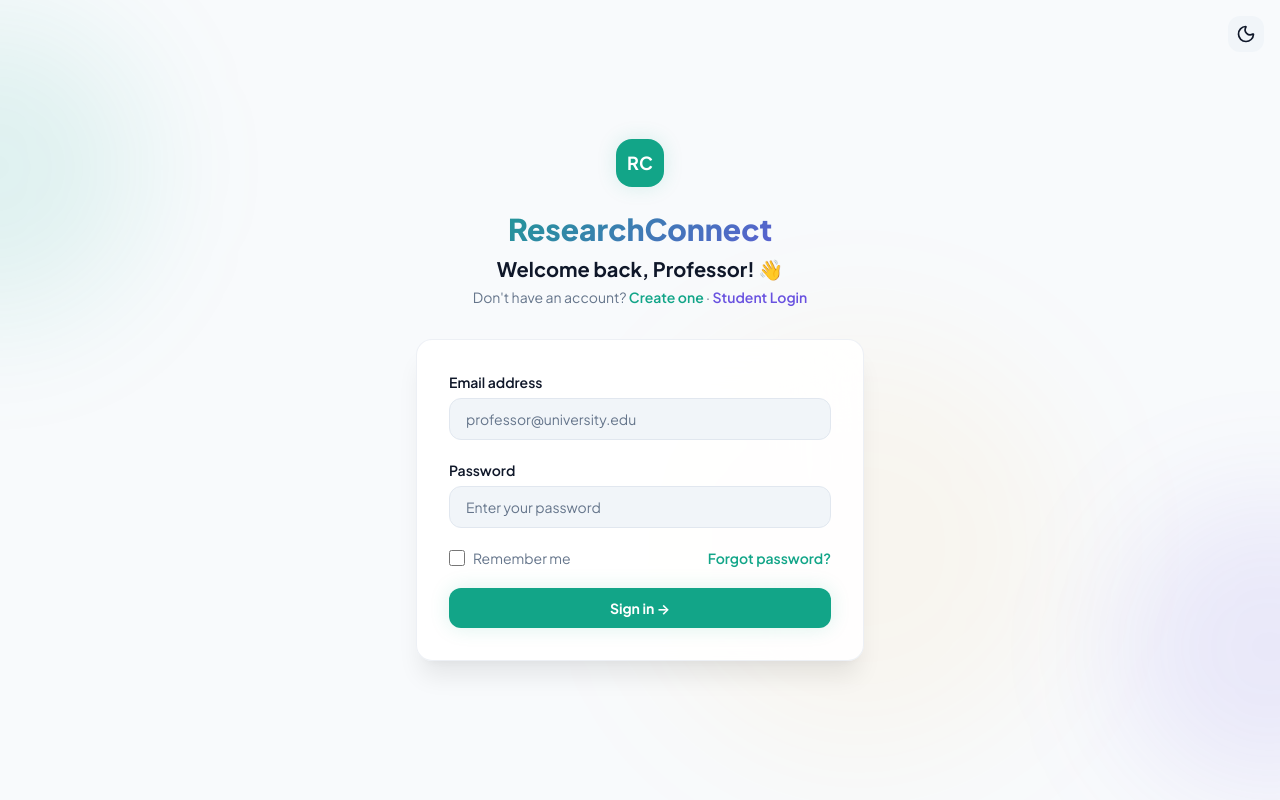
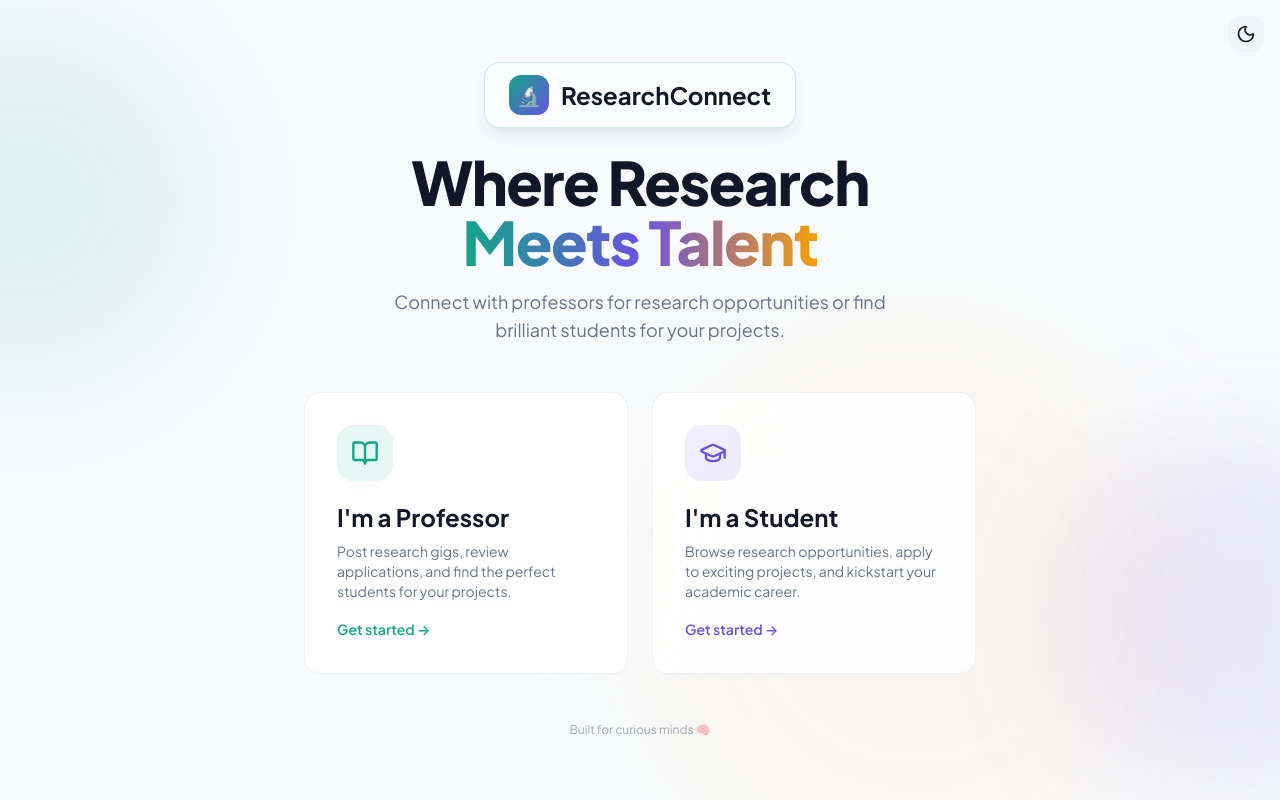
Before and after one commit to sid77x/profhub, a React (Vite) app in the folder frontend/: page / in a window 1280 px wide. Before the commit this address led to /login. Built offline with nearby package versions, Linux system fonts and the light colour scheme.

Commit message:
frontend enhancement 😄

```diff
--- a/frontend/src/App.tsx
+++ b/frontend/src/App.tsx
@@ -1,9 +1,10 @@
 import React from 'react';
-import { BrowserRouter as Router, Routes, Route, Navigate } from 'react-router-dom';
+import { BrowserRouter as Router, Routes, Route } from 'react-router-dom';
 import { Toaster } from 'react-hot-toast';
 import { ProtectedRoute } from './components/ProtectedRoute';
 import ProfessorLayout from './components/Layout/ProfessorLayout';
 import StudentLayout from './components/Layout/StudentLayout';
+import HomePage from './pages/HomePage';
 import Dashboard from './pages/professor/Dashboard';
 import Profile from './pages/professor/Profile';
 import OpenGigs from './pages/professor/OpenGigs';
@@ -54,7 +55,7 @@ const App: React.FC = () => {
       />
       <Routes>
         {/* Landing / Home */}
-        <Route path="/" element={<Navigate to="/login" replace />} />
+        <Route path="/" element={<HomePage />} />
 
         {/* Professor Auth */}
         <Route path="/login" element={<Login />} />
--- /dev/null
+++ b/frontend/src/pages/HomePage.tsx
@@ -0,0 +1,106 @@
+import React from 'react';
+import { useNavigate } from 'react-router-dom';
+import { motion } from 'framer-motion';
+import { GraduationCap, BookOpen } from 'lucide-react';
+import ThemeToggle from '../components/ThemeToggle';
+
+const HomePage: React.FC = () => {
+  const navigate = useNavigate();
+
+  return (
+    <div className="min-h-screen bg-background flex flex-col items-center justify-center p-4 relative overflow-hidden">
+      {/* Blobs */}
+      <div className="absolute top-0 -left-40 w-96 h-96 bg-primary/10 rounded-full blur-3xl animate-blob" />
+      <div className="absolute bottom-0 -right-40 w-96 h-96 bg-secondary/10 rounded-full blur-3xl animate-blob animation-delay-2000" />
+      <div className="absolute top-1/2 left-1/2 -translate-x-1/2 -translate-y-1/2 w-[500px] h-[500px] bg-accent/5 rounded-full blur-3xl animate-blob animation-delay-4000" />
+
+      <div className="absolute top-4 right-4 z-20"><ThemeToggle /></div>
+
+      {/* Hero */}
+      <motion.div
+        initial={{ opacity: 0, y: -20 }}
+        animate={{ opacity: 1, y: 0 }}
+        transition={{ duration: 0.5 }}
+        className="text-center mb-12 relative z-10"
+      >
+        <motion.div
+          initial={{ scale: 0.8, opacity: 0 }}
+          animate={{ scale: 1, opacity: 1 }}
+          transition={{ delay: 0.1, duration: 0.4 }}
+          className="inline-flex items-center gap-3 px-6 py-3 rounded-2xl bg-card/50 backdrop-blur-sm border border-primary/20 mb-6 shadow-lg"
+        >
+          <div className="w-10 h-10 rounded-xl bg-gradient-to-br from-primary to-secondary flex items-center justify-center">
+            <span className="text-xl">🔬</span>
+          </div>
+          <span className="text-2xl font-bold text-foreground">ResearchConnect</span>
+        </motion.div>
+        <h1 className="text-5xl md:text-6xl font-extrabold text-foreground mb-4 tracking-tight">
+          Where Research<br />
+          <span className="bg-gradient-to-r from-primary via-secondary to-accent bg-clip-text text-transparent">
+            Meets Talent
+          </span>
+        </h1>
+        <p className="text-lg text-muted-foreground max-w-lg mx-auto">
+          Connect with professors for research opportunities or find brilliant students for your projects.
+        </p>
+      </motion.div>
+
+      {/* Cards */}
+      <div className="flex flex-col sm:flex-row gap-6 relative z-10 w-full max-w-2xl">
+        <motion.button
+          initial={{ opacity: 0, x: -30 }}
+          animate={{ opacity: 1, x: 0 }}
+          transition={{ delay: 0.3, duration: 0.4 }}
+          whileHover={{ y: -6, scale: 1.02 }}
+          whileTap={{ scale: 0.98 }}
+          onClick={() => navigate('/login')}
+          className="flex-1 glass-strong rounded-2xl p-8 text-left group cursor-pointer border border-primary/20 hover:border-primary/40 transition-all duration-300"
+        >
+          <div className="w-14 h-14 rounded-2xl bg-primary/10 flex items-center justify-center mb-5 group-hover:bg-primary/20 transition-colors">
+            <BookOpen className="w-7 h-7 text-primary" />
+          </div>
+          <h2 className="text-2xl font-bold text-foreground mb-2">I'm a Professor</h2>
+          <p className="text-muted-foreground text-sm mb-4">
+            Post research gigs, review applications, and find the perfect students for your projects.
+          </p>
+          <span className="text-primary font-semibold text-sm group-hover:translate-x-1 inline-block transition-transform">
+            Get started →
+          </span>
+        </motion.button>
+
+        <motion.button
+          initial={{ opacity: 0, x: 30 }}
+          animate={{ opacity: 1, x: 0 }}
+          transition={{ delay: 0.4, duration: 0.4 }}
+          whileHover={{ y: -6, scale: 1.02 }}
+          whileTap={{ scale: 0.98 }}
+          onClick={() => navigate('/student/login')}
+          className="flex-1 glass-strong rounded-2xl p-8 text-left group cursor-pointer border border-secondary/20 hover:border-secondary/40 transition-all duration-300"
+        >
+          <div className="w-14 h-14 rounded-2xl bg-secondary/10 flex items-center justify-center mb-5 group-hover:bg-secondary/20 transition-colors">
+            <GraduationCap className="w-7 h-7 text-secondary" />
+          </div>
+          <h2 className="text-2xl font-bold text-foreground mb-2">I'm a Student</h2>
+          <p className="text-muted-foreground text-sm mb-4">
+            Browse research opportunities, apply to exciting projects, and kickstart your academic career.
+          </p>
+          <span className="text-secondary font-semibold text-sm group-hover:translate-x-1 inline-block transition-transform">
+            Get started →
+          </span>
+        </motion.button>
+      </div>
+
+      {/* Footer */}
+      <motion.p
+        initial={{ opacity: 0 }}
+        animate={{ opacity: 1 }}
+        transition={{ delay: 0.6 }}
+        className="mt-12 text-xs text-muted-foreground/60 relative z-10"
+      >
+        Built for curious minds 🧠
+      </motion.p>
+    </div>
+  );
+};
+
+export default HomePage;
--- a/frontend/src/pages/student/StudentDashboard.tsx
+++ b/frontend/src/pages/student/StudentDashboard.tsx
@@ -55,43 +55,85 @@ const StudentDashboard: React.FC = () => {
   return (
     <div className="px-4 py-6 sm:px-0">
         {/* Welcome Section */}
-        <div className="bg-white rounded-xl shadow-sm p-6 mb-6">
-          <h2 className="text-2xl font-bold text-gray-900 mb-2">
-            Welcome back, {student?.name || 'Student'}!
-          </h2>
-          <p className="text-gray-600">
-            {student?.department} • Year {student?.year}
-          </p>
+        <div className="rounded-2xl shadow-xl p-8 mb-6 text-primary-foreground relative overflow-hidden" style={{ background: 'var(--gradient-primary)' }}>
+          <div className="absolute top-0 right-0 w-64 h-64 bg-primary-foreground/10 rounded-full -mr-32 -mt-32"></div>
+          <div className="absolute bottom-0 left-0 w-48 h-48 bg-primary-foreground/10 rounded-full -ml-24 -mb-24"></div>
+          <div className="relative z-10">
+            <div className="flex items-center gap-3 mb-3">
+              <div className="w-16 h-16 bg-primary-foreground/20 backdrop-blur-sm rounded-full flex items-center justify-center text-2xl font-bold">
+                {student?.name?.charAt(0).toUpperCase() || 'S'}
+              </div>
+              <div>
+                <h2 className="text-3xl font-bold">
+                  Welcome back, {student?.name || 'Student'}!
+                </h2>
+                <p className="text-primary-foreground/90 text-lg flex items-center gap-2 mt-1">
+                  <span>📚 {student?.department}</span>
+                  <span>•</span>
+                  <span>Year {student?.year}</span>
+                  {student?.cgpa && (
+                    <>
+                      <span>•</span>
+                      <span>CGPA: {student.cgpa}</span>
+                    </>
+                  )}
+                </p>
+              </div>
+            </div>
+          </div>
         </div>
 
         {/* Recent Applications */}
-        <div className="bg-white rounded-xl shadow-sm p-6">
-          <h3 className="text-xl font-bold text-gray-900 mb-4">Recent Applications</h3>
+        <div className="bg-card rounded-2xl shadow-lg p-8 border border-border">
+          <div className="flex items-center justify-between mb-6">
+            <h3 className="text-2xl font-bold text-card-foreground">Recent Applications</h3>
+            {applications.length > 0 && (
+              <span className="px-4 py-2 bg-primary/10 text-primary rounded-full text-sm font-semibold">
+                {applications.length} Total
+              </span>
+            )}
+          </div>
           {applications.length === 0 ? (
-            <p className="text-gray-600">No applications yet. Start browsing gigs!</p>
+            <div className="text-center py-12">
+              <div className="inline-flex items-center justify-center w-20 h-20 bg-muted rounded-full mb-4">
+                <svg className="w-10 h-10 text-muted-foreground" fill="none" stroke="currentColor" viewBox="0 0 24 24">
+                  <path strokeLinecap="round" strokeLinejoin="round" strokeWidth={2} d="M9 12h6m-6 4h6m2 5H7a2 2 0 01-2-2V5a2 2 0 012-2h5.586a1 1 0 01.707.293l5.414 5.414a1 1 0 01.293.707V19a2 2 0 01-2 2z" />
+                </svg>
+              </div>
+              <p className="text-lg text-muted-foreground font-medium">No applications yet. Start browsing gigs!</p>
+              <button
+                onClick={() => navigate('/student/gigs')}
+                className="mt-4 px-6 py-3 bg-primary text-primary-foreground rounded-lg hover:bg-primary/90 transition font-semibold"
+              >
+                Browse Gigs
+              </button>
+            </div>
           ) : (
             <div className="space-y-4">
               {applications.slice(0, 5).map((app) => (
-                <div key={app.id} className="border border-gray-200 rounded-lg p-4">
+                <div key={app.id} className="border-2 border-border rounded-xl p-5 hover:border-primary/50 hover:shadow-md transition-all duration-200 bg-card">
                   <div className="flex justify-between items-start">
-                    <div>
-                      <h4 className="font-semibold text-gray-900">
+                    <div className="flex-1">
+                      <h4 className="font-bold text-lg text-card-foreground mb-2">
                         {app.gig?.title || 'Gig Unavailable'}
                       </h4>
-                      <p className="text-sm text-gray-600 mt-1">
+                      <p className="text-sm text-muted-foreground flex items-center gap-2">
+                        <svg className="w-4 h-4" fill="none" stroke="currentColor" viewBox="0 0 24 24">
+                          <path strokeLinecap="round" strokeLinejoin="round" strokeWidth={2} d="M8 7V3m8 4V3m-9 8h10M5 21h14a2 2 0 002-2V7a2 2 0 00-2-2H5a2 2 0 00-2 2v12a2 2 0 002 2z" />
+                        </svg>
                         Applied on {new Date(app.applied_at).toLocaleDateString()}
                       </p>
                     </div>
                     <span
-                      className={`px-3 py-1 rounded-full text-sm font-medium ${
+                      className={`px-4 py-2 rounded-full text-sm font-bold ${
                         app.status === 'accepted'
-                          ? 'bg-green-100 text-green-800'
+                          ? 'bg-success/10 text-success ring-2 ring-success/20'
                           : app.status === 'rejected'
-                          ? 'bg-red-100 text-red-800'
-                          : 'bg-yellow-100 text-yellow-800'
+                          ? 'bg-destructive/10 text-destructive ring-2 ring-destructive/20'
+                          : 'bg-warning/10 text-warning ring-2 ring-warning/20'
                       }`}
                     >
-                      {app.status}
+                      {app.status.toUpperCase()}
                     </span>
                   </div>
                 </div>
--- a/frontend/src/pages/student/StudentLogin.tsx
+++ b/frontend/src/pages/student/StudentLogin.tsx
@@ -32,54 +32,89 @@ const StudentLogin: React.FC = () => {
   };
 
   return (
-    <div className="min-h-screen bg-background flex items-center justify-center p-4 relative overflow-hidden">
+    <div className="min-h-screen bg-background flex flex-col justify-center py-12 sm:px-6 lg:px-8 relative overflow-hidden">
+      {/* Decorative blobs */}
       <div className="absolute top-0 -left-40 w-80 h-80 bg-secondary/10 rounded-full blur-3xl animate-blob" />
       <div className="absolute bottom-0 -right-40 w-80 h-80 bg-primary/10 rounded-full blur-3xl animate-blob animation-delay-2000" />
-      <div className="absolute top-1/3 right-1/4 w-64 h-64 bg-accent/5 rounded-full blur-3xl animate-blob animation-delay-4000" />
+      <div className="absolute top-1/2 left-1/2 -translate-x-1/2 -translate-y-1/2 w-96 h-96 bg-accent/5 rounded-full blur-3xl animate-blob animation-delay-4000" />
 
-      <div className="absolute top-4 right-4"><ThemeToggle /></div>
+      <div className="absolute top-4 right-4">
+        <ThemeToggle />
+      </div>
+
+      <motion.div
+        initial={{ opacity: 0, y: -20 }}
+        animate={{ opacity: 1, y: 0 }}
+        className="sm:mx-auto sm:w-full sm:max-w-md relative z-10"
+      >
+        <div className="flex items-center justify-center mb-6">
+          <div className="w-12 h-12 rounded-2xl bg-secondary flex items-center justify-center shadow-glow">
+            <span className="text-2xl">🎓</span>
+          </div>
+        </div>
+        <h1 className="text-center text-3xl font-extrabold gradient-text mb-2">ResearchConnect</h1>
+        <h2 className="text-center text-xl font-bold text-foreground mb-1">Welcome back, Student! 👋</h2>
+        <p className="text-center text-sm text-muted-foreground">
+          Don't have an account?{' '}
+          <button onClick={() => navigate('/student/register')} className="font-semibold text-secondary hover:opacity-80 transition-colors">
+            Create one
+          </button>
+          {' · '}
+          <button onClick={() => navigate('/login')} className="font-semibold text-primary hover:text-primary-glow transition-colors">
+            Professor Login
+          </button>
+        </p>
+      </motion.div>
 
       <motion.div
         initial={{ opacity: 0, y: 20 }}
         animate={{ opacity: 1, y: 0 }}
-        className="glass-strong rounded-2xl shadow-xl w-full max-w-md p-8 relative z-10"
+        transition={{ delay: 0.1 }}
+        className="mt-8 sm:mx-auto sm:w-full sm:max-w-md relative z-10"
       >
-        <div className="text-center mb-8">
-          <div className="flex justify-center mb-4">
-            <div className="w-14 h-14 rounded-2xl bg-secondary flex items-center justify-center shadow-glow">
-              <span className="text-2xl">🎓</span>
+        <div className="glass-strong rounded-2xl p-8 shadow-xl">
+          <form className="space-y-5" onSubmit={handleSubmit}>
+            <div>
+              <label htmlFor="email" className="block text-sm font-semibold text-foreground mb-1.5">Email</label>
+              <input
+                id="email" type="email" name="email" autoComplete="email" required
+                value={formData.email}
+                onChange={handleChange}
+                className="w-full px-4 py-2.5 bg-muted border border-input rounded-xl text-foreground placeholder-muted-foreground focus-ring transition-all sm:text-sm"
+                placeholder="your.email@university.edu"
+              />
             </div>
-          </div>
-          <h1 className="text-3xl font-extrabold text-foreground mb-2">Student Login</h1>
-          <p className="text-muted-foreground">Sign in to find your next research adventure 🚀</p>
-        </div>
 
-        <form onSubmit={handleSubmit} className="space-y-5">
-          <div>
-            <label className="block text-sm font-semibold text-foreground mb-1.5">Email</label>
-            <input type="email" name="email" required value={formData.email} onChange={handleChange}
-              className="w-full px-4 py-2.5 bg-muted border border-input rounded-xl text-foreground placeholder-muted-foreground focus-ring transition-all"
-              placeholder="your.email@university.edu" />
-          </div>
+            <div>
+              <label htmlFor="password" className="block text-sm font-semibold text-foreground mb-1.5">Password</label>
+              <input
+                id="password" type="password" name="password" autoComplete="current-password" required
+                value={formData.password}
+                onChange={handleChange}
+                className="w-full px-4 py-2.5 bg-muted border border-input rounded-xl text-foreground placeholder-muted-foreground focus-ring transition-all sm:text-sm"
+                placeholder="Enter your password"
+              />
+            </div>
 
-          <div>
-            <label className="block text-sm font-semibold text-foreground mb-1.5">Password</label>
-            <input type="password" name="password" required value={formData.password} onChange={handleChange}
-              className="w-full px-4 py-2.5 bg-muted border border-input rounded-xl text-foreground placeholder-muted-foreground focus-ring transition-all"
-              placeholder="••••••••" />
-          </div>
+            <div className="flex items-center justify-between">
+              <label className="flex items-center gap-2 text-sm text-muted-foreground">
+                <input type="checkbox" className="w-4 h-4 rounded border-input text-secondary focus:ring-ring" />
+                Remember me
+              </label>
+              <a href="#" className="text-sm font-semibold text-secondary hover:opacity-80 transition-colors">
+                Forgot password?
+              </a>
+            </div>
 
-          <button type="submit" disabled={loading}
-            className="w-full py-3 rounded-xl text-sm font-bold text-secondary-foreground bg-secondary hover:opacity-90 shadow-lg disabled:opacity-50 transition-all duration-200 flex items-center justify-center gap-2">
-            {loading ? <><div className="animate-spin rounded-full h-4 w-4 border-2 border-secondary-foreground border-t-transparent" /> Signing in...</> : 'Sign In →'}
-          </button>
-        </form>
-
-        <div className="mt-6 text-center text-sm text-muted-foreground">
-          Don't have an account?{' '}
-          <Link to="/student/register" className="text-secondary font-semibold hover:opacity-80">Create one</Link>
-          {' · '}
-          <Link to="/login" className="text-primary font-semibold hover:text-primary-glow">Professor Login</Link>
+            <button
+              type="submit" disabled={loading}
+              className="w-full py-2.5 px-4 rounded-xl text-sm font-bold text-secondary-foreground bg-secondary hover:opacity-90 shadow-glow hover:shadow-lg disabled:opacity-50 disabled:cursor-not-allowed transition-all duration-200 flex items-center justify-center gap-2"
+            >
+              {loading ? (
+                <><div className="animate-spin rounded-full h-4 w-4 border-2 border-secondary-foreground border-t-transparent" /> Signing in...</>
+              ) : 'Sign in →'}
+            </button>
+          </form>
         </div>
       </motion.div>
     </div>
```
Also changed, not shown: frontend/src/index.css (+25 -0 lines), 1 other file (tests, documents, lock files or other folders).
